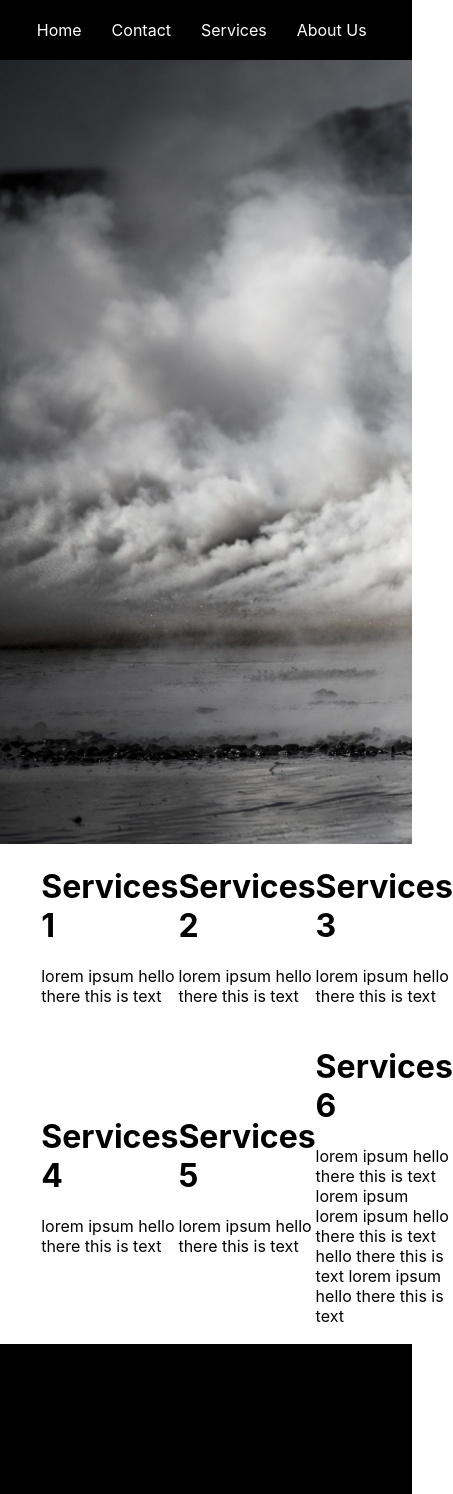
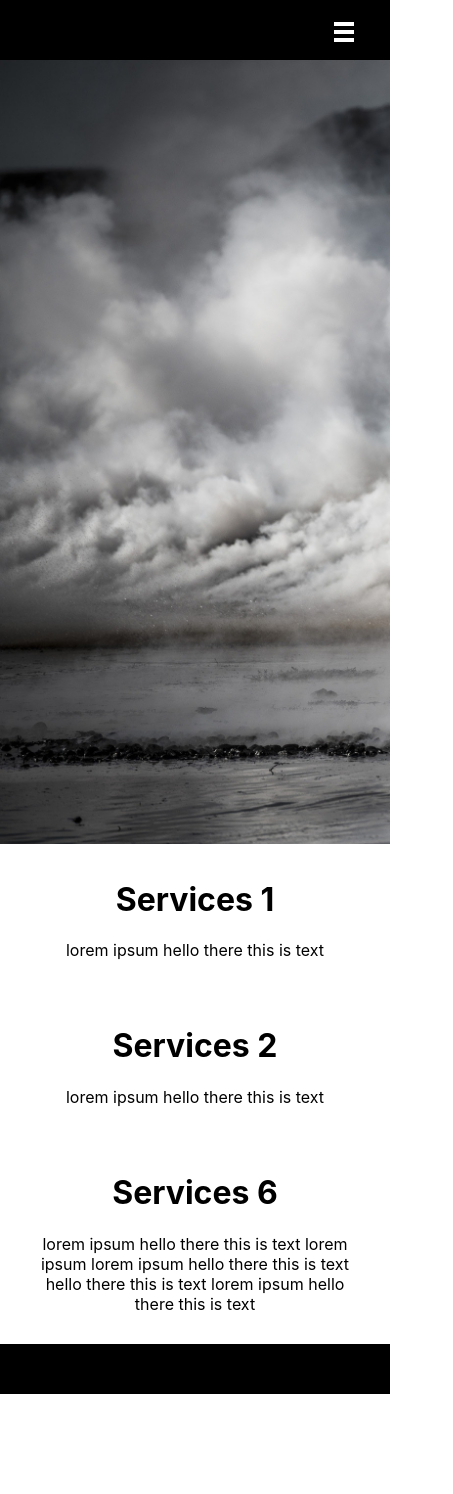
Before and after one commit to rickyrojas1/reliant, a React (Create React App) app: page / in a window 390 px wide. Shown: the whole page, 453 px wide, since content can reach past the window. After the commit the page ends 1394 px from the top, so only its background shows below. Built offline with nearby package versions, Linux system fonts and the light colour scheme.

Commit message:
mobile menu

```diff
--- a/package.json
+++ b/package.json
@@ -8,6 +8,7 @@
     "@testing-library/user-event": "^12.1.10",
     "@typescript-eslint/eslint-plugin": "^4.15.2",
     "react": "^17.0.1",
+    "react-burger-menu": "^3.0.6",
     "react-dom": "^17.0.1",
     "react-router-dom": "^5.2.0",
     "react-scripts": "4.0.3",
--- a/src/components/App/App.jsx
+++ b/src/components/App/App.jsx
@@ -1,21 +1,43 @@
+/* eslint-disable import/no-unresolved */
+/* eslint-disable import/extensions */
 /* eslint-disable react/button-has-type */
 import React from 'react';
 import { Route, Link } from 'react-router-dom';
+import { slide as Menu } from 'react-burger-menu';
 import HomePage from '../HomePage/HomePage';
 import ContactPage from '../ContactPage/ContactPage';
 import ServicePage from '../ServicePage/ServicePage';
 import AboutUsPage from '../AboutUsPage/AboutUsPage';
+import useWindowDimensions from '../../hooks/useWindowDimensions';
 
 import './App.scss';
 
 function App() {
+  const { width } = useWindowDimensions();
+
   return (
     <div className="app">
+
       <header className="header">
-        <Link className="nav-btn" to="/">Home</Link>
-        <Link className="nav-btn" to="/contact">Contact</Link>
-        <Link className="nav-btn" to="/services">Services</Link>
-        <Link className="nav-btn" to="/about">About Us</Link>
+        {
+          width > 600
+            ? (
+              <>
+                <Link className="nav-btn" to="/">Home</Link>
+                <Link className="nav-btn" to="/contact">Contact</Link>
+                <Link className="nav-btn" to="/services">Services</Link>
+                <Link className="nav-btn" to="/about">About Us</Link>
+              </>
+            )
+            : (
+              <Menu disableOverlayClick={false} className="mobile-menu" right>
+                <Link className="nav-btn" to="/">Home</Link>
+                <Link className="nav-btn" to="/contact">Contact</Link>
+                <Link className="nav-btn" to="/services">Services</Link>
+                <Link className="nav-btn" to="/about">About Us</Link>
+              </Menu>
+            )
+        }
       </header>
 
       <Route exact path="/"><HomePage /></Route>
--- a/src/components/App/App.scss
+++ b/src/components/App/App.scss
@@ -18,10 +18,18 @@
   justify-content: flex-end;
   align-items: center;
   padding-right: 30px;
+  position: relative;
 
   height: 60px;
   background-color: black;
 }
+
+// .mobile-menu {
+//   color: white;
+//   border: 1px solid red;
+//   background-color: black;
+//   opacity: 0.6;
+// }
 
 .nav-btn {
   margin: 15px;
@@ -38,5 +46,75 @@
   grid-area: footer;
 
   background-color: black;
-  height: 150px;
+  height: 50px;
 }
+
+/* Position and sizing of burger button */
+.bm-burger-button {
+  position: absolute;
+  width: 20px;
+  height: 20px;
+  right: 36px;
+  top: 22px;
+}
+
+/* Color/shape of burger icon bars */
+.bm-burger-bars {
+  background: white;
+}
+
+/* Color/shape of burger icon bars on hover*/
+.bm-burger-bars-hover {
+  background: #b8b7ad;
+}
+
+/* Position and sizing of clickable cross button */
+.bm-cross-button {
+  height: 24px;
+  width: 24px;
+}
+
+/* Color/shape of close button cross */
+.bm-cross {
+  background: #bdc3c7;
+}
+
+/*
+Sidebar wrapper styles
+Note: Beware of modifying this element as it can break the animations - you should not need to touch it in most cases
+*/
+.bm-menu-wrap {
+  position: fixed;
+  height: 100%;
+}
+
+/* General sidebar styles */
+.bm-menu {
+  background: black;
+  padding: 2.5em 1.5em 0;
+  font-size: 1.15em;
+  margin-top: -30px;
+  opacity: 0.9;
+  height: 100vh;
+}
+
+/* Morph shape necessary with bubble or elastic */
+.bm-morph-shape {
+  fill: #373a47;
+}
+
+/* Wrapper for item list */
+.bm-item-list {
+  color: #b8b7ad;
+  padding: 0.8em;
+}
+
+/* Individual item */
+.bm-item {
+  display: inline-block;
+}
+
+/* Styling of overlay */
+.bm-overlay {
+  background: rgba(0, 0, 0, 0.3);
+}
--- a/src/components/ContactPage/ContactPage.jsx
+++ b/src/components/ContactPage/ContactPage.jsx
@@ -1,9 +1,19 @@
-import React from 'react';
+import React, { useState } from 'react';
 
-const ContactPage = () => (
-  <div>
-    CONTACT PAGE MEEELOOOOO
-  </div>
-);
+const ContactPage = () => {
+  const [counter, setCounter] = useState(69);
+
+  const updateCounter = () => {
+    setCounter(counter + 1);
+  };
+
+  return (
+    <div>
+      CONTACT PAGE MEEELOOOOO
+      <button type="button" onClick={updateCounter}>Click to add one</button>
+      {counter}
+    </div>
+  );
+};
 
 export default ContactPage;
--- a/src/components/HomePage/HomePage.jsx
+++ b/src/components/HomePage/HomePage.jsx
@@ -8,9 +8,6 @@ const HomePage = () => (
     <div className="selling-points">
       <SellingPoint title="Services 1" bodyText="lorem ipsum hello there this is text" />
       <SellingPoint title="Services 2" bodyText="lorem ipsum hello there this is text" />
-      <SellingPoint title="Services 3" bodyText="lorem ipsum hello there this is text" />
-      <SellingPoint title="Services 4" bodyText="lorem ipsum hello there this is text" />
-      <SellingPoint title="Services 5" bodyText="lorem ipsum hello there this is text" />
       <SellingPoint
         title="Services 6"
         bodyText="lorem ipsum hello there this is text lorem ipsum lorem ipsum hello
--- a/src/components/HomePage/HomePage.scss
+++ b/src/components/HomePage/HomePage.scss
@@ -17,7 +17,11 @@
   display: grid;
   grid-template-columns: 1fr 1fr 1fr;
   width: 80%;
-  height: 500px;
+  min-height: 500px;
   margin: auto;
   align-items: center;
+
+  @media (max-width: 640px) {
+    grid-template-columns: 1fr;
+  }
 }
--- a/src/components/SellingPoint/SellingPoint.jsx
+++ b/src/components/SellingPoint/SellingPoint.jsx
@@ -3,6 +3,7 @@
 /* eslint-disable react/prop-types */
 /* eslint-disable react/destructuring-assignment */
 import React from 'react';
+import './SellingPoint.scss';
 
 const SellingPoint = (props) => (
   <div className="point">
--- a/src/components/SellingPoint/SellingPoint.scss
+++ b/src/components/SellingPoint/SellingPoint.scss
@@ -0,0 +1,3 @@
+.point {
+  text-align: center;
+}
--- /dev/null
+++ b/src/hooks/useWindowDimensions.jsx
@@ -0,0 +1,25 @@
+import { useState, useEffect } from 'react';
+
+function getWindowDimensions() {
+  const { innerWidth: width, innerHeight: height } = window;
+  console.log('window :>> ', window);
+  return {
+    width,
+    height,
+  };
+}
+
+export default function useWindowDimensions() {
+  const [windowDimensions, setWindowDimensions] = useState(getWindowDimensions());
+
+  useEffect(() => {
+    function handleResize() {
+      setWindowDimensions(getWindowDimensions());
+    }
+
+    window.addEventListener('resize', handleResize);
+    return () => window.removeEventListener('resize', handleResize);
+  }, []);
+
+  return windowDimensions;
+}
```
Also changed, not shown: src/components/App/components.jsx (deleted, +0 -11 lines), 1 other file (tests, documents, lock files or other folders).
